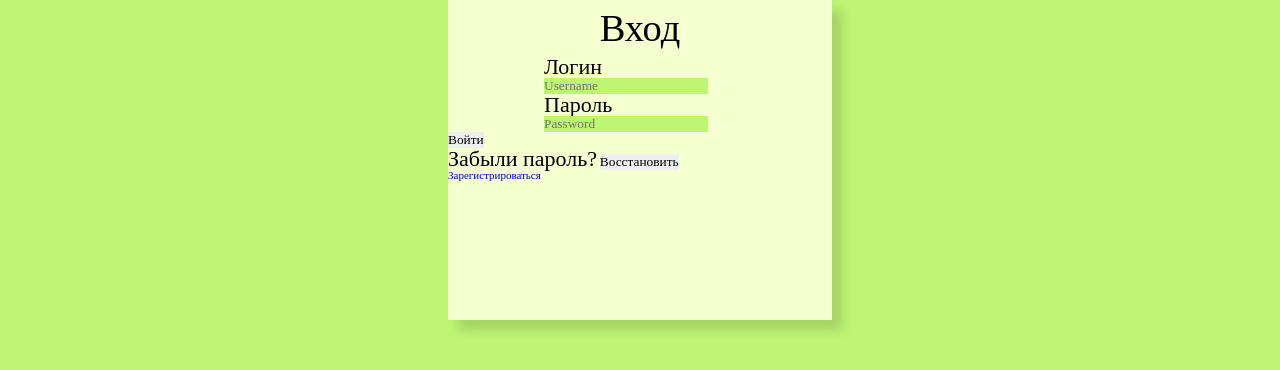
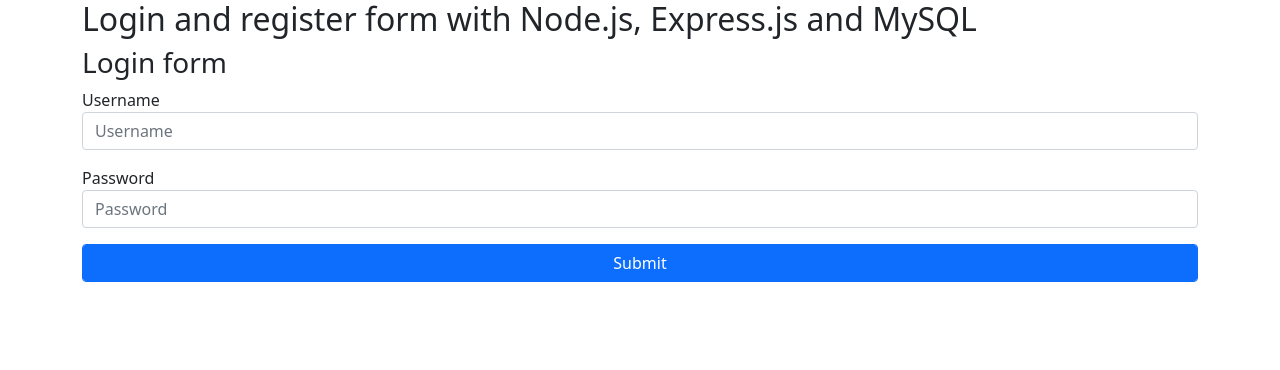
Before and after one commit to AHdr0Hchik/Cherry-Music-Bar, a plain HTML site: page signIn.html in a window 1280 px wide. Drawn offline with nearby package versions, Linux system fonts and the light colour scheme; a web font is replaced by a local one.

Commit message:
v1.9.1 test

```diff
--- a/signIn.html
+++ b/signIn.html
@@ -1,36 +1,29 @@
-<!doctype html>
-<html lang="ru">
+<!--login.html-->
+<!DOCTYPE html>
+<html lang="en">
 <head>
+    <title>Login and register form with Node.js, Express.js and MySQL</title>
     <meta charset="UTF-8">
-    <meta name="viewport"
-          content="width=device-width, user-scalable=no, initial-scale=1.0, maximum-scale=1.0, minimum-scale=1.0">
-    <link rel="stylesheet" href="./css/auth.css">
-    <title>Авторизация</title>
+    <meta name="viewport" content="width=device-width, initial-scale=1">
+    <link href="https://cdn.jsdelivr.net/npm/bootstrap@5.1.3/dist/css/bootstrap.min.css" rel="stylesheet">
 </head>
 <body>
 <div class="container">
-        <legend>Вход</legend>
-        <form action="/dashboard" method="GET">
-            <div class="form-group-mb-3">
-                <label>Логин</label>
+    <h2>Login and register form with Node.js, Express.js and MySQL</h2>
+    <h3>Login form</h3>
+    <form action="/dashboard" method="POST">
+        <div class="form-group mb-3">
+            <label>Username</label>
             <input type="text" class="form-control" placeholder="Username" name="userName">
         </div>
-            <div class="form-group-mb-3">
-                <label>Пароль</label>
+        <div class="form-group mb-3">
+            <label>Password</label>
             <input type="password" class="form-control" placeholder="Password" name="password">
         </div>
-            <div class="d-grid-mt-3">
-                <button type="submit" id="sign" class="btn btn-primary form-control">Войти</button>
-            </div>
-            <div class="forgot">
-                <label>Забыли пароль?</label>
-                <button type="submit" class="forgotButton">Восстановить</button>
-            </div>
-            <div class="newUser">
-                <a href="signUp.html">Зарегистрироваться</a>
+        <div class="d-grid mt-3">
+            <button type="submit" class="btn btn-primary form-control">Submit</button>
         </div>
     </form>
 </div>
-
 </body>
 </html>
```
Lines whose indentation alone changed are shown as unchanged.
